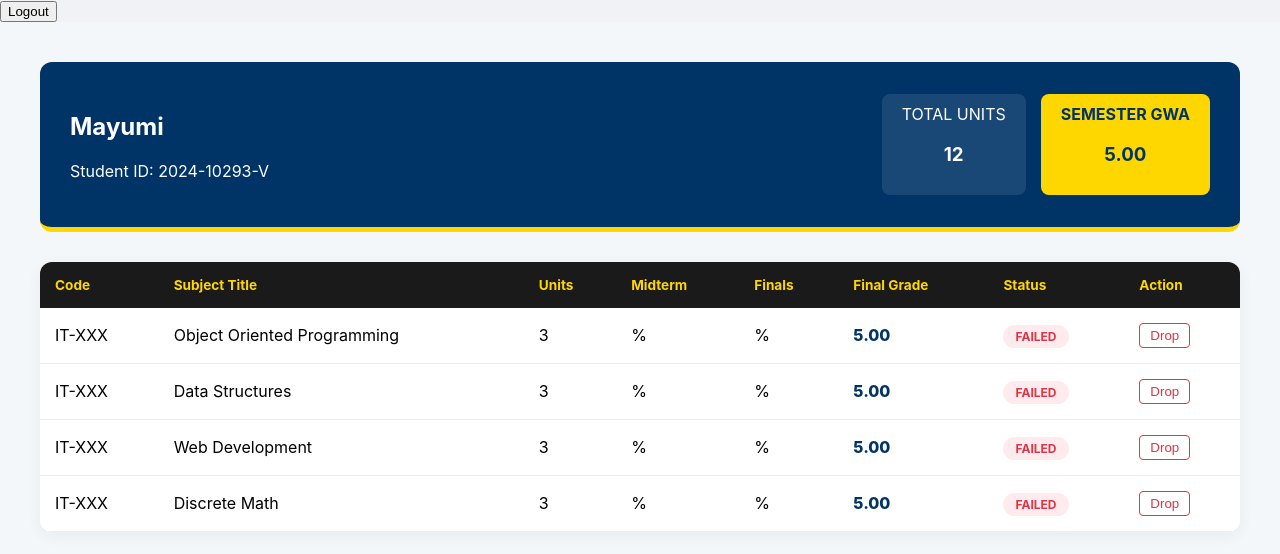
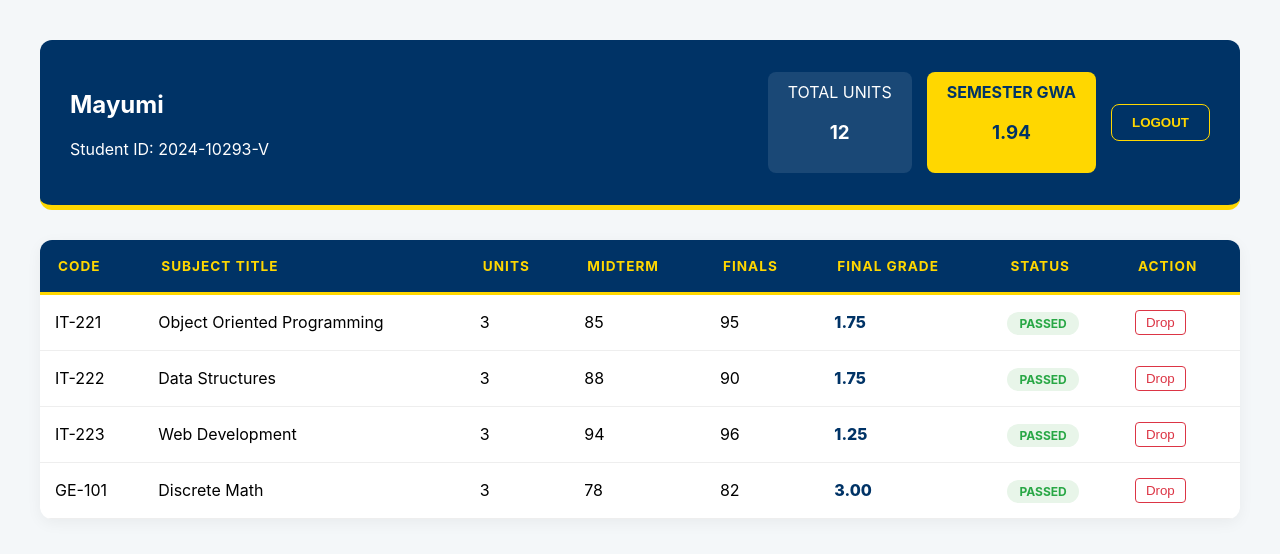
Before and after one commit to romaerikaa/BLOCKGOgradingsystem, a React (Create React App) app: page / in a window 1280 px wide. Both pictures are taken after typing "name@example.com", "Sample123" into the empty fields and a click on the button "Sign In". Shown: the top 554 px of the page. Built offline with nearby package versions, Linux system fonts and the light colour scheme.

Commit message:
final roma

```diff
--- a/src/App.css
+++ b/src/App.css
@@ -170,11 +170,19 @@ body, html {
 }
 
 .plv-table th {
-  background: var(--plv-black);
+  background: var(--plv-blue);
   color: var(--plv-yellow);
-  padding: 15px;
+  padding: 18px;
   text-align: left;
+  text-transform: uppercase;
   font-size: 0.85rem;
+  letter-spacing: 1px;
+  border-bottom: 3px solid var(--plv-yellow); /* Adds a nice gold divider */
+}
+
+/* Add a hover effect for a better UI experience */
+.plv-table tr:hover {
+  background-color: rgba(0, 51, 102, 0.03); /* Subtle blue highlight */
 }
 
 .plv-table td {
@@ -229,3 +237,22 @@ body, html {
   background: var(--fail-red);
   color: white;
 }
+
+.logout-btn {
+  background-color: transparent;
+  color: var(--plv-yellow);
+  border: 1.5px solid var(--plv-yellow);
+  padding: 10px 20px;
+  border-radius: 8px;
+  font-weight: bold;
+  cursor: pointer;
+  transition: all 0.3s ease;
+  align-self: center; /* Centers it vertically in the header */
+}
+
+.logout-btn:hover {
+  background-color: var(--plv-yellow);
+  color: var(--plv-blue);
+  transform: translateY(-2px);
+  box-shadow: 0 4px 12px rgba(255, 215, 0, 0.3);
+}
--- a/src/App.js
+++ b/src/App.js
@@ -1,48 +1,44 @@
-// src/App.js
-import React, { useState } from "react"; // Added useState
+import React, { useState } from "react";
 import "./style.css";
 import "./App.css";
 import Login from "./Login";
 import StudentPortal from './StudentPortal';
 
-// This is a sample student to test the portal features
+// Updated Mock Data to match your new Table & GWA logic
 const TEST_STUDENT = {
   name: "Mayumi",
   role: "student",
   subjects: [
-    { name: "Object Oriented Programming", units: 3, grade: 1.25 },
-    { name: "Data Structures", units: 3, grade: 1.50 },
-    { name: "Web Development", units: 3, grade: 1.25 },
-    { name: "Discrete Math", units: 3, grade: 2.00 }
+    { code: "IT-221", name: "Object Oriented Programming", units: 3, midterm: 85, finals: 95 },
+    { code: "IT-222", name: "Data Structures", units: 3, midterm: 88, finals: 90 },
+    { code: "IT-223", name: "Web Development", units: 3, midterm: 94, finals: 96 },
+    { code: "GE-101", name: "Discrete Math", units: 3, midterm: 78, finals: 82 }
   ]
 };
 
 function App() {
-  // 'user' is null by default. When logged in, it will hold the student's data.
   const [user, setUser] = useState(null);
 
-  // This function is passed to the Login component
   const handleLoginSuccess = (email) => {
-    console.log("Logged in as:", email);
-    // For now, we set the user to our TEST_STUDENT data
+    // This connects to the onLogin prop in your Login.jsx
     setUser(TEST_STUDENT);
   };
 
   const handleLogout = () => {
+    // This resets the state and forces React to show the Login screen
     setUser(null);
   };
 
   return (
     <div className="main-app-wrapper">
       {!user ? (
-        // If no user is logged in, show the Login page
         <Login onLogin={handleLoginSuccess} />
       ) : (
-        // Once logged in, show the Student Portal and pass the data
-        <div className="portal-wrapper">
-           <button className="logout-btn" onClick={handleLogout}>Logout</button>
-           <StudentPortal studentData={user} />
-        </div>
+        /* Notice we removed the extra <div> and button here.
+           We now pass 'handleLogout' directly into the StudentPortal
+           so the button can live inside your Navy Blue Header.
+        */
+        <StudentPortal studentData={user} onLogout={handleLogout} />
       )}
     </div>
   );
--- a/src/Login.jsx
+++ b/src/Login.jsx
@@ -29,7 +29,7 @@ const Login = ({ onLogin }) => { // Accept onLogin prop from App.js
         <div className="login-card">
           <img src={plvlogo} alt="PLV Logo" className="plv-logo" />
 
-          <h2 className="welcome-text"> HELLO Welcome</h2>
+          <h2 className="welcome-text">Welcome</h2>
 
           {/* Added onSubmit handler */}
           <form className="login-form" onSubmit={handleSubmit}>
--- a/src/StudentPortal.jsx
+++ b/src/StudentPortal.jsx
@@ -1,6 +1,6 @@
 import React from 'react';
 
-const StudentPortal = ({ studentData }) => {
+const StudentPortal = ({ studentData, onLogout }) => {
   // 1. Conversion Logic: Percentage to PLV Point Scale
   const getPLVPoint = (midterm, finals) => {
     const average = (midterm + finals) / 2;
@@ -28,7 +28,7 @@ const StudentPortal = ({ studentData }) => {
 
   return (
     <div className="portal-container">
-      {/* 1. Header with Stats & Branding */}
+      {/* 1. Header with Stats, Branding, & LOGOUT */}
       <header className="student-header">
         <div className="student-info">
           <h2>{studentData.name}</h2>
@@ -45,6 +45,11 @@ const StudentPortal = ({ studentData }) => {
             <span>SEMESTER GWA</span>
             <h3>{calculatedGWA}</h3>
           </div>
+
+          {/* Added Logout Button */}
+          <button className="logout-btn" onClick={onLogout}>
+            LOGOUT
+          </button>
         </div>
       </header>
 
@@ -73,8 +78,8 @@ const StudentPortal = ({ studentData }) => {
                   <td className="sub-code">{sub.code || 'IT-XXX'}</td>
                   <td className="sub-title">{sub.name}</td>
                   <td className="units-count">{sub.units}</td>
-                  <td>{sub.midterm}%</td>
-                  <td>{sub.finals}%</td>
+                  <td>{sub.midterm}</td>
+                  <td>{sub.finals}</td>
                   <td className="final-point">{finalPoint.toFixed(2)}</td>
                   <td>
                     <span className={`status-pill ${passed ? 'passed' : 'failed'}`}>
```
